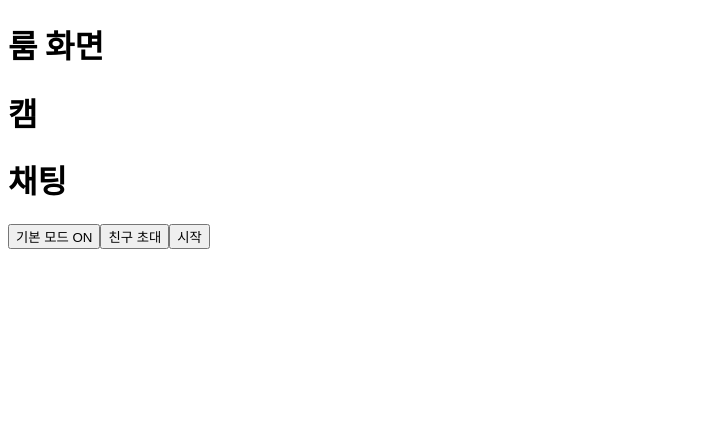
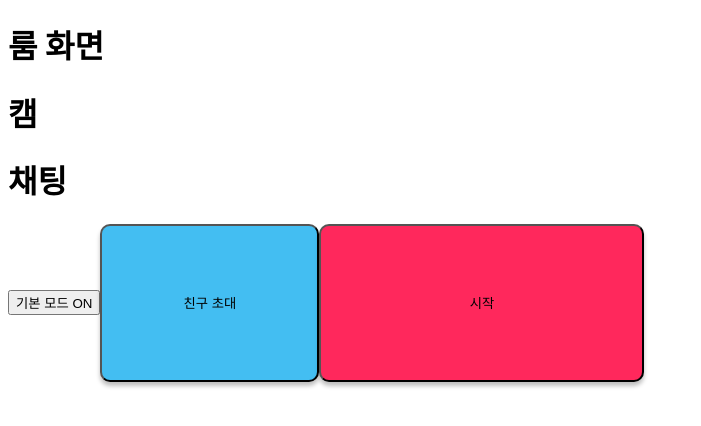
Before and after one commit to yeonjae0/pochacha, a Next.js app in the folder frontend/: page /room in a window 1280 px wide. Shown: the top 426 px of the page, without its empty margins (0-701 px from the left). Built offline with nearby package versions, Linux system fonts and the light colour scheme.

Commit message:
Feat: #153[희진] 룸 레이아웃 생성

```diff
--- a/frontend/package.json
+++ b/frontend/package.json
@@ -20,6 +20,7 @@
     "react-dom": "18.2.0",
     "react-router-dom": "^6.14.2",
     "sockjs-client": "^1.6.1",
+    "styled-components": "^6.0.5",
     "tailwindcss": "3.3.3",
     "ws": "^8.13.0"
   }
--- a/frontend/src/routes/RoomBtn.js
+++ b/frontend/src/routes/RoomBtn.js
@@ -1,10 +1,26 @@
 "use client"
+import styled from 'styled-components'
 import { useState, useNavigate } from "react"
 
 export default function RoomBtn() {
 
+  let CopyBtn = styled.button`
+  width: 219px;
+  height: 158px;
+  background: #43BEF2;
+  box-shadow: 0px 4px 4px rgba(0, 0, 0, 0.25);
+  border-radius: 10px;
+  `
+
+  let StartBtn = styled.button`
+  width: 325px;
+  height: 158px;
+  background: #FF285C;
+  box-shadow: 0px 4px 4px rgba(0, 0, 0, 0.25);
+  border-radius: 10px;
+  `
+
   let [setting, setSetting] = useState(true);
-  let [mode, setMode] = useState(true);
 
   return (
     <div>
@@ -19,15 +35,15 @@ export default function RoomBtn() {
       }
       </button>
 
-      <button className="copy-url" onClick={()=>{ alert('클립보드에 url이 복사되었습니다.'); }}>
+      <CopyBtn className="copy-url" onClick={()=>{ alert('클립보드에 url이 복사되었습니다.'); }}>
         친구 초대
-      </button>
-      <button className="startBtn" onClick={()=>{
+      </CopyBtn>
+      <StartBtn className="startBtn" onClick={()=>{
         let navigate = useNavigate();
         navigate("/board");
       }}>
         시작
-      </button>
+      </StartBtn>
     </div>
   )
 }
```
Also changed, not shown: 1 other file (tests, documents, lock files or other folders).
